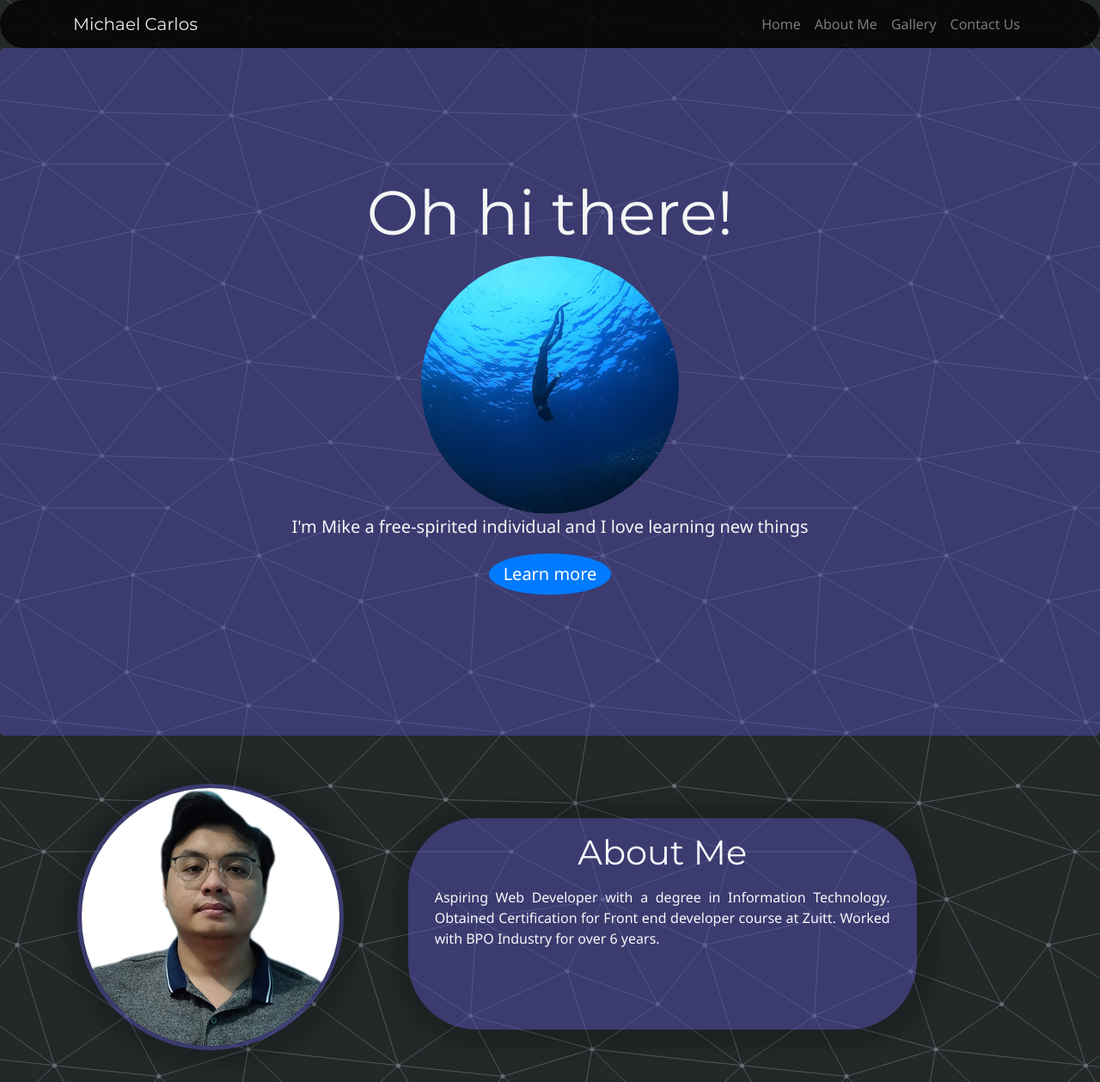
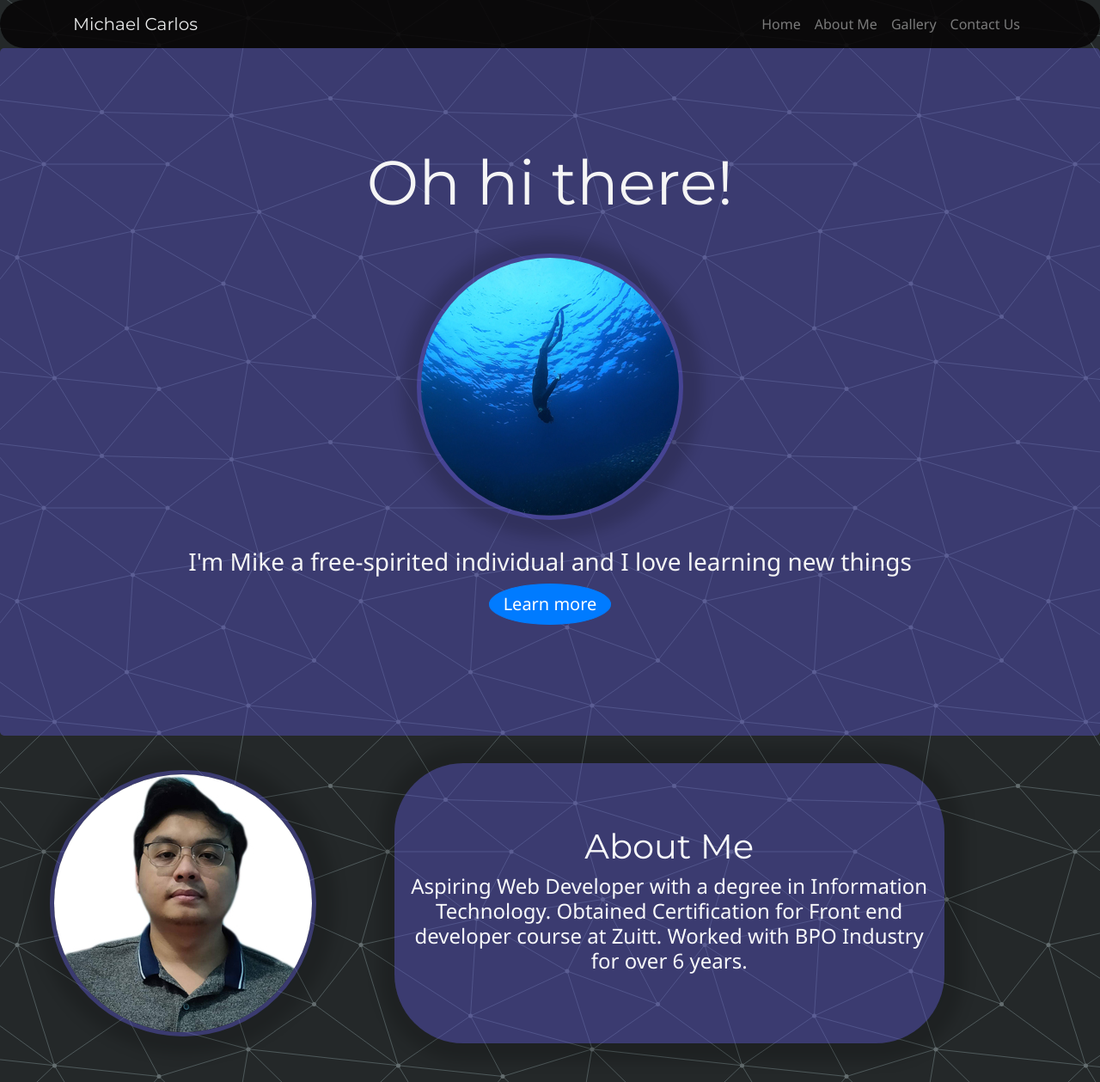
Before and after one commit to mikeymike1895/web-portfolio, a plain HTML site: page index.html in a window 1280 px wide. Shown: the top 1259 px of the page at 86% size. Drawn offline with nearby package versions, Linux system fonts and the light colour scheme; a web font is replaced by a local one.

Commit message:
modified

```diff
--- a/capstone1.css
+++ b/capstone1.css
@@ -45,7 +45,11 @@
 }
 
 .dive {
-
+	border: solid 5px;
+	border-color: rgba(82, 78, 183, .5);
+	-webkit-box-shadow: 3px 1px 15px 20px rgba(0,0,0,0.17);
+	box-shadow: 3px 1px 15px 20px rgba(0,0,0,0.17);
+	margin: 2rem;
 }
 
 .dolphin {
@@ -53,6 +57,7 @@
 	border-color: rgba(82, 78, 183, .5);
 	-webkit-box-shadow: 3px 1px 15px 20px rgba(0,0,0,0.17);
 	box-shadow: 3px 1px 15px 20px rgba(0,0,0,0.17);
+	margin: 2rem;
 }
 
 .dolphin:hover {
--- a/index.html
+++ b/index.html
@@ -77,24 +77,24 @@
  				</div>
 
 
- 				 <p class="lead">I'm Mike a free-spirited individual and I love learning new things</p>
+ 				 <p class="h3">I'm Mike a free-spirited individual and I love learning new things</p>
   			<p class="lead">
-  		  <a class="btn btn-primary rounded-circle btn-lg" href="#project-page" role="button">Learn more</a>
+  		  <a class="btn btn-primary rounded-circle btn-lg" href="#first-project" role="button">Learn more</a>
  		 		</p>
 			</div>
 
 
 		<main class="container-fluid">
 
-			<section id="first-project" class="p-5 mx-auto mb-3">
+			<section id="first-project" class="p-0 mx-auto mb-3">
 									<div class="row">
 						<div class="col-lg-4 order-1 d-flex flex-column flex-md-row justify-content-center align-items-center my-2">
 							<img src="./image/mac2.jpg" alt="a picture of a dolphin" class="dolphin rounded-circle" data-aos="fade-down">
 						</div>
 
-						<div  class="col-lg-6 order-2 mt-5 justify-content-center text-light" id="about-me" data-aos="fade-up">
-								<h1 class="mt-3">About Me</h1>
-							<div class="my-3 mx-3 text-justify display-5">
+						<div  class="col-lg-6 order-2 d-flex flex-column justify-content-center text-light align-items-center" id="about-me" data-aos="fade-up">
+								<h1 class="">About Me</h1>
+							<div class="text-center h4">
 									Aspiring Web Developer with a degree in Information Technology. Obtained Certification for Front end developer course at Zuitt. Worked with BPO Industry for over 6 years.
 							</div>
 						</div>
@@ -180,15 +180,17 @@
             			<div class="text-decoration-none text-light">
             				<h1>Here you go</h1>
             				<div>
-            				<img src="https://mailmeteor.com/logos/assets/PNG/Gmail_Logo_256px.png" width="40px" alt=""><a class="text-decoration-none text-light" href="michaelcarlos83@gmail.com">michaelcarlos83@gmail.com</a>
+            				<img src="https://mailmeteor.com/logos/assets/PNG/Gmail_Logo_256px.png" width="40px" alt=""><a class="text-decoration-none text-light" href="mailto:michaelcarlos83@gmail.com" target="_blank">michaelcarlos83@gmail.com</a>
             				</div>
 
             				<div>
-            				<img src="https://pnggrid.com/wp-content/uploads/2021/05/Discord-Logo-Circle-1536x1536.png" width="40px" alt=""><a class="text-decoration-none text-light" href="">mikeymike#3155</a>
+            				<img src="https://pnggrid.com/wp-content/uploads/2021/05/Discord-Logo-Circle-1536x1536.png" width="40px" alt=""><a class="text-decoration-none text-light" href="https://www.discord.com/users/mikeymike#3155" target="_blank">mikeymike#3155</a>
             				</div>
 
             				<div>
-            				<img src="https://www.clipartmax.com/png/small/71-711565_telephone-clipart-contact-me-call-us-logo-png.png" alt="Telephone Clipart Contact Me - Call Us Logo Png @clipartmax.com" width="40px" alt=""><a class="text-decoration-none text-light" href="">mikeymike#3155</a>
+            				<img src="./image/telephone.png" width="40px" alt=""><a class="text-decoration-none text-light" href="">
+            					+63 09399160685
+            				</a>
             				</div>
 
 
```
Also changed, not shown: image/telephone.png (added).
